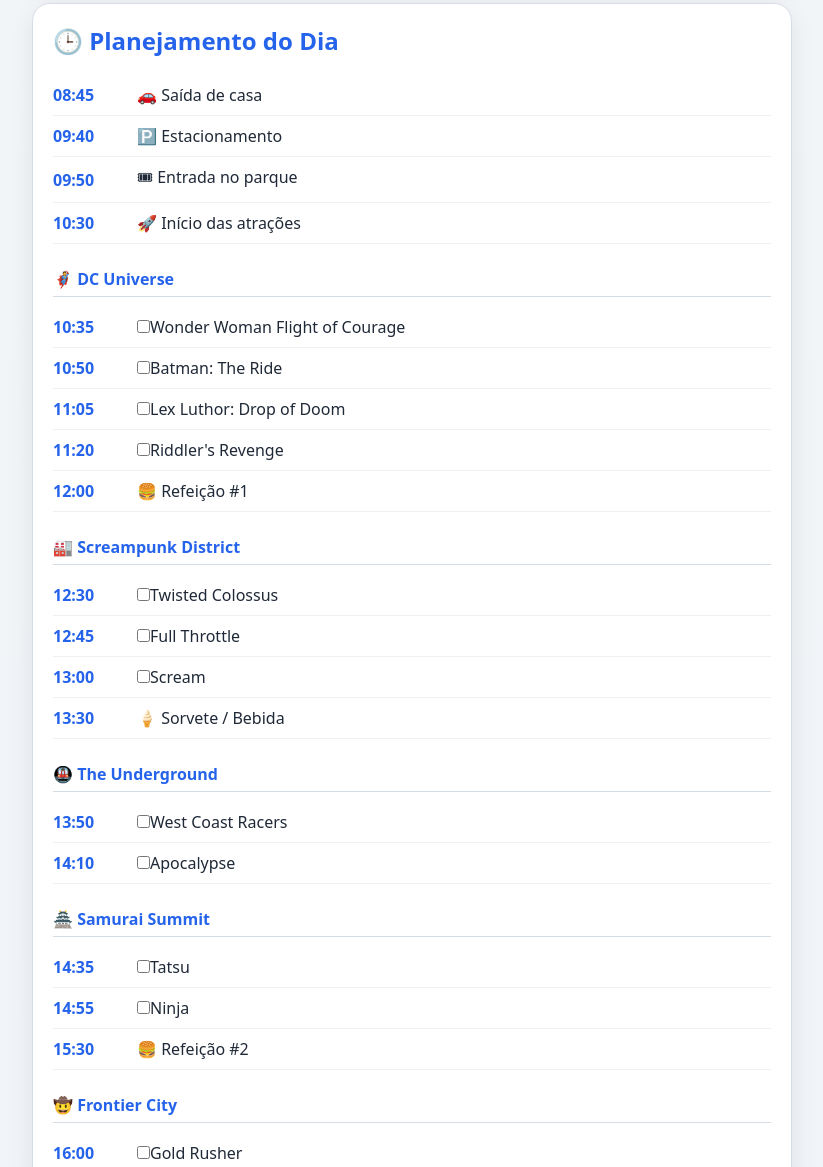
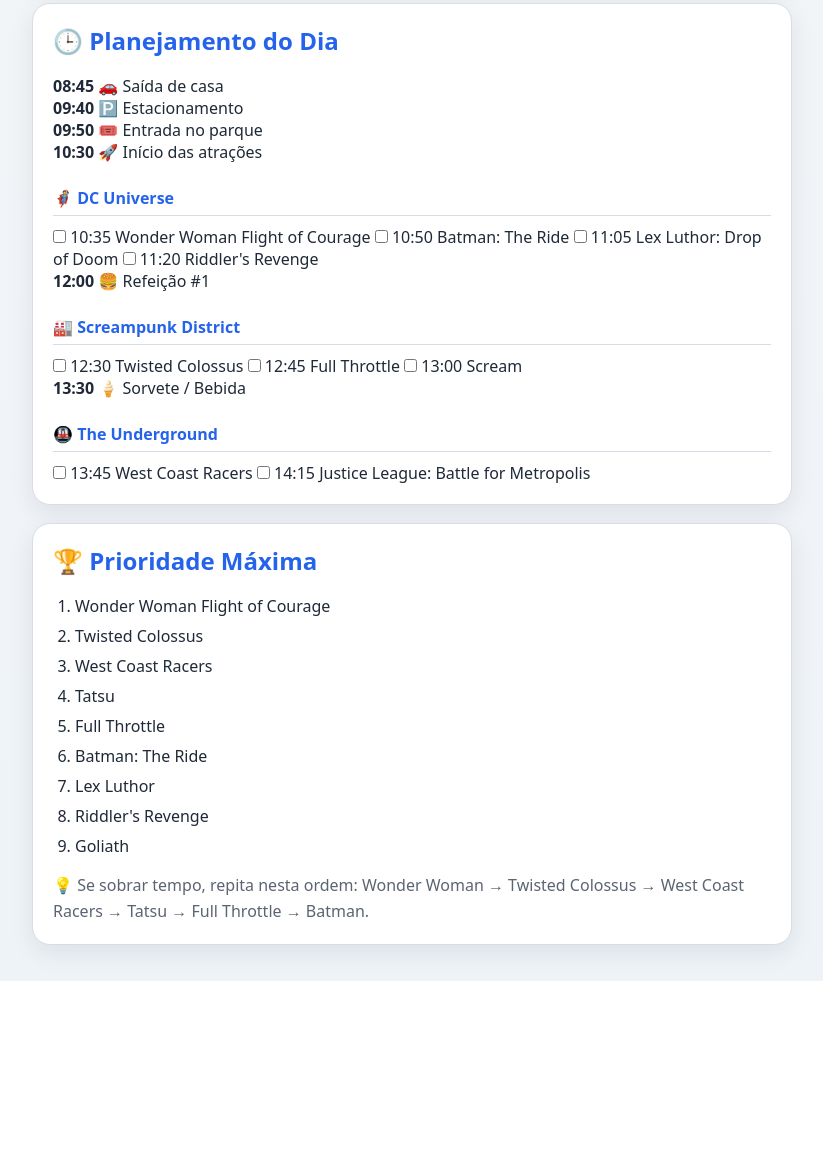
Before and after one commit to diogopelaes/diogo, a plain HTML site: page roteiro/dia/dia16.html in a window 1280 px wide. Shown: the part 424-1591 px from the top of the page, without its empty margins (228-1051 px from the left). After the commit the page ends 1405 px from the top, so only its background shows below. Drawn offline with Linux system fonts and the light colour scheme.

Commit message:
Refactor agenda layout into timeline structure

```diff
--- a/roteiro/dia/dia16.html
+++ b/roteiro/dia/dia16.html
@@ -46,176 +46,96 @@
 
 </div>
 
-<div class="card">
+<section class="card">
+    <h2>🕒 Planejamento do Dia</h2>
 
-<h2>🕒 Planejamento do Dia</h2>
+    <div class="timeline">
+        <div class="timeline-item"><strong>08:45</strong> 🚗 Saída de casa</div>
+        <div class="timeline-item"><strong>09:40</strong> 🅿️ Estacionamento</div>
+        <div class="timeline-item"><strong>09:50</strong> 🎟️ Entrada no parque</div>
+        <div class="timeline-item"><strong>10:30</strong> 🚀 Início das atrações</div>
+    </div>
 
-<div class="agenda-item">
-    <span class="hora">08:45</span>
-    <span>🚗 Saída de casa</span>
-</div>
+    <h3>🦸 DC Universe</h3>
 
-<div class="agenda-item">
-    <span class="hora">09:40</span>
-    <span>🅿️ Estacionamento</span>
-</div>
+    <div class="timeline">
 
-<div class="agenda-item">
-    <span class="hora">09:50</span>
-    <span>🎟 Entrada no parque</span>
-</div>
+        <label class="check-item">
+            <input type="checkbox" id="ww">
+            <span class="time">10:35</span>
+            <span class="text">Wonder Woman Flight of Courage</span>
+        </label>
 
-<div class="agenda-item">
-    <span class="hora">10:30</span>
-    <span>🚀 Início das atrações</span>
-</div>
+        <label class="check-item">
+            <input type="checkbox" id="batman">
+            <span class="time">10:50</span>
+            <span class="text">Batman: The Ride</span>
+        </label>
 
-<h3>🦸 DC Universe</h3>
+        <label class="check-item">
+            <input type="checkbox" id="lex">
+            <span class="time">11:05</span>
+            <span class="text">Lex Luthor: Drop of Doom</span>
+        </label>
 
-<div class="agenda-item" id="ww">
-    <span class="hora">10:35</span>
-    <label class="check"><input type="checkbox" data-target="ww"><span>Wonder Woman Flight of Courage</span></label>
-</div>
+        <label class="check-item">
+            <input type="checkbox" id="riddler">
+            <span class="time">11:20</span>
+            <span class="text">Riddler's Revenge</span>
+        </label>
 
-<div class="agenda-item" id="batman">
-    <span class="hora">10:50</span>
-    <label class="check"><input type="checkbox" data-target="batman"><span>Batman: The Ride</span></label>
-</div>
+        <div class="timeline-item">
+            <strong>12:00</strong> 🍔 Refeição #1
+        </div>
 
-<div class="agenda-item" id="lex">
-    <span class="hora">11:05</span>
-    <label class="check"><input type="checkbox" data-target="lex"><span>Lex Luthor: Drop of Doom</span></label>
-</div>
+    </div>
 
-<div class="agenda-item" id="riddler">
-    <span class="hora">11:20</span>
-    <label class="check"><input type="checkbox" data-target="riddler"><span>Riddler's Revenge</span></label>
-</div>
+    <h3>🏭 Screampunk District</h3>
 
-<div class="agenda-item">
-    <span class="hora">12:00</span>
-    <span>🍔 Refeição #1</span>
-</div>
+    <div class="timeline">
 
-<h3>🏭 Screampunk District</h3>
+        <label class="check-item">
+            <input type="checkbox" id="colossus">
+            <span class="time">12:30</span>
+            <span class="text">Twisted Colossus</span>
+        </label>
 
-<div class="agenda-item" id="twisted">
-    <span class="hora">12:30</span>
-    <label class="check"><input type="checkbox" data-target="twisted"><span>Twisted Colossus</span></label>
-</div>
+        <label class="check-item">
+            <input type="checkbox" id="fullthrottle">
+            <span class="time">12:45</span>
+            <span class="text">Full Throttle</span>
+        </label>
 
-<div class="agenda-item" id="full">
-    <span class="hora">12:45</span>
-    <label class="check"><input type="checkbox" data-target="full"><span>Full Throttle</span></label>
-</div>
+        <label class="check-item">
+            <input type="checkbox" id="scream">
+            <span class="time">13:00</span>
+            <span class="text">Scream</span>
+        </label>
 
-<div class="agenda-item" id="scream">
-    <span class="hora">13:00</span>
-    <label class="check"><input type="checkbox" data-target="scream"><span>Scream</span></label>
-</div>
+        <div class="timeline-item">
+            <strong>13:30</strong> 🍦 Sorvete / Bebida
+        </div>
 
-<div class="agenda-item">
-    <span class="hora">13:30</span>
-    <span>🍦 Sorvete / Bebida</span>
-</div>
-<h3>🚇 The Underground</h3>
+    </div>
 
-<div class="agenda-item" id="wc">
-    <span class="hora">13:50</span>
-    <label class="check"><input type="checkbox" data-target="wc"><span>West Coast Racers</span></label>
-</div>
+    <h3>🚇 The Underground</h3>
 
-<div class="agenda-item" id="apo">
-    <span class="hora">14:10</span>
-    <label class="check"><input type="checkbox" data-target="apo"><span>Apocalypse</span></label>
-</div>
+    <div class="timeline">
 
-<h3>🏯 Samurai Summit</h3>
+        <label class="check-item">
+            <input type="checkbox" id="westcoast">
+            <span class="time">13:45</span>
+            <span class="text">West Coast Racers</span>
+        </label>
 
-<div class="agenda-item" id="tatsu">
-    <span class="hora">14:35</span>
-    <label class="check"><input type="checkbox" data-target="tatsu"><span>Tatsu</span></label>
-</div>
+        <label class="check-item">
+            <input type="checkbox" id="justice">
+            <span class="time">14:15</span>
+            <span class="text">Justice League: Battle for Metropolis</span>
+        </label>
 
-<div class="agenda-item" id="ninja">
-    <span class="hora">14:55</span>
-    <label class="check"><input type="checkbox" data-target="ninja"><span>Ninja</span></label>
-</div>
-
-<div class="agenda-item">
-    <span class="hora">15:30</span>
-    <span>🍔 Refeição #2</span>
-</div>
-
-<h3>🤠 Frontier City</h3>
-
-<div class="agenda-item" id="gold">
-    <span class="hora">16:00</span>
-    <label class="check"><input type="checkbox" data-target="gold"><span>Gold Rusher</span></label>
-</div>
-
-<h3>🎡 The Boardwalk</h3>
-
-<div class="agenda-item" id="viper">
-    <span class="hora">16:20</span>
-    <label class="check"><input type="checkbox" data-target="viper"><span>Viper</span></label>
-</div>
-
-<h3>🐰 Bugs Bunny World</h3>
-
-<div class="agenda-item" id="goliath">
-    <span class="hora">16:45</span>
-    <label class="check"><input type="checkbox" data-target="goliath"><span>Goliath</span></label>
-</div>
-
-<div class="agenda-item">
-    <span class="hora">18:00</span>
-    <span>🍔 Refeição #3</span>
-</div>
-
-<h3>⭐ Repetições</h3>
-
-<div class="agenda-item" id="ww2">
-    <span class="hora">18:30</span>
-    <label class="check"><input type="checkbox" data-target="ww2"><span>Wonder Woman Flight of Courage</span></label>
-</div>
-
-<div class="agenda-item" id="twisted2">
-    <span class="hora">19:00</span>
-    <label class="check"><input type="checkbox" data-target="twisted2"><span>Twisted Colossus</span></label>
-</div>
-
-<div class="agenda-item" id="wc2">
-    <span class="hora">19:30</span>
-    <label class="check"><input type="checkbox" data-target="wc2"><span>West Coast Racers</span></label>
-</div>
-
-<div class="agenda-item" id="tatsu2">
-    <span class="hora">20:00</span>
-    <label class="check"><input type="checkbox" data-target="tatsu2"><span>Tatsu</span></label>
-</div>
-
-<div class="agenda-item" id="full2">
-    <span class="hora">20:30</span>
-    <label class="check"><input type="checkbox" data-target="full2"><span>Full Throttle</span></label>
-</div>
-
-<div class="agenda-item" id="batman2">
-    <span class="hora">21:00</span>
-    <label class="check"><input type="checkbox" data-target="batman2"><span>Batman: The Ride</span></label>
-</div>
-
-<div class="agenda-item">
-    <span class="hora">21:30</span>
-    <span>🛍 Compras</span>
-</div>
-
-<div class="agenda-item">
-    <span class="hora">22:00</span>
-    <span>🚗 Saída do parque</span>
-</div>
-
-</div>
+    </div>
+</section>
 
 
 
```
